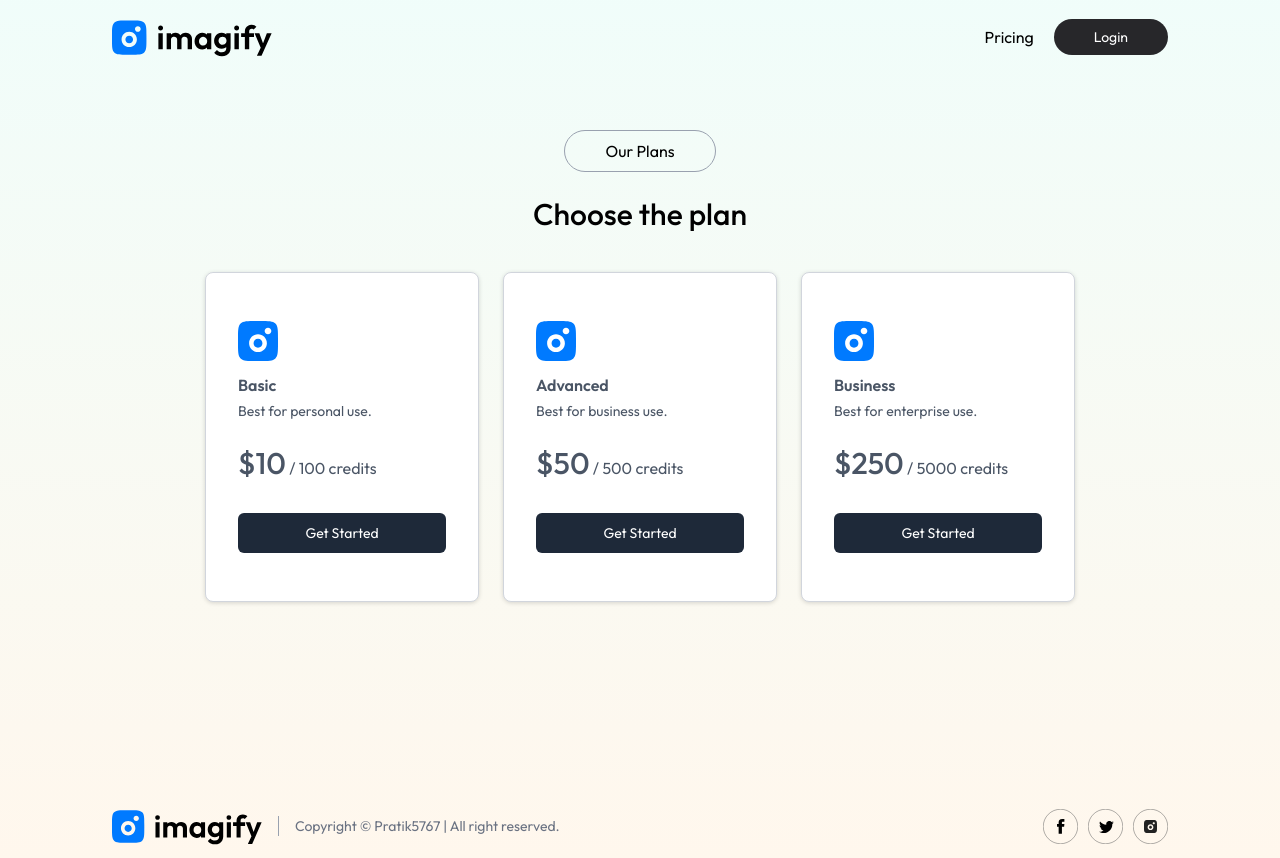
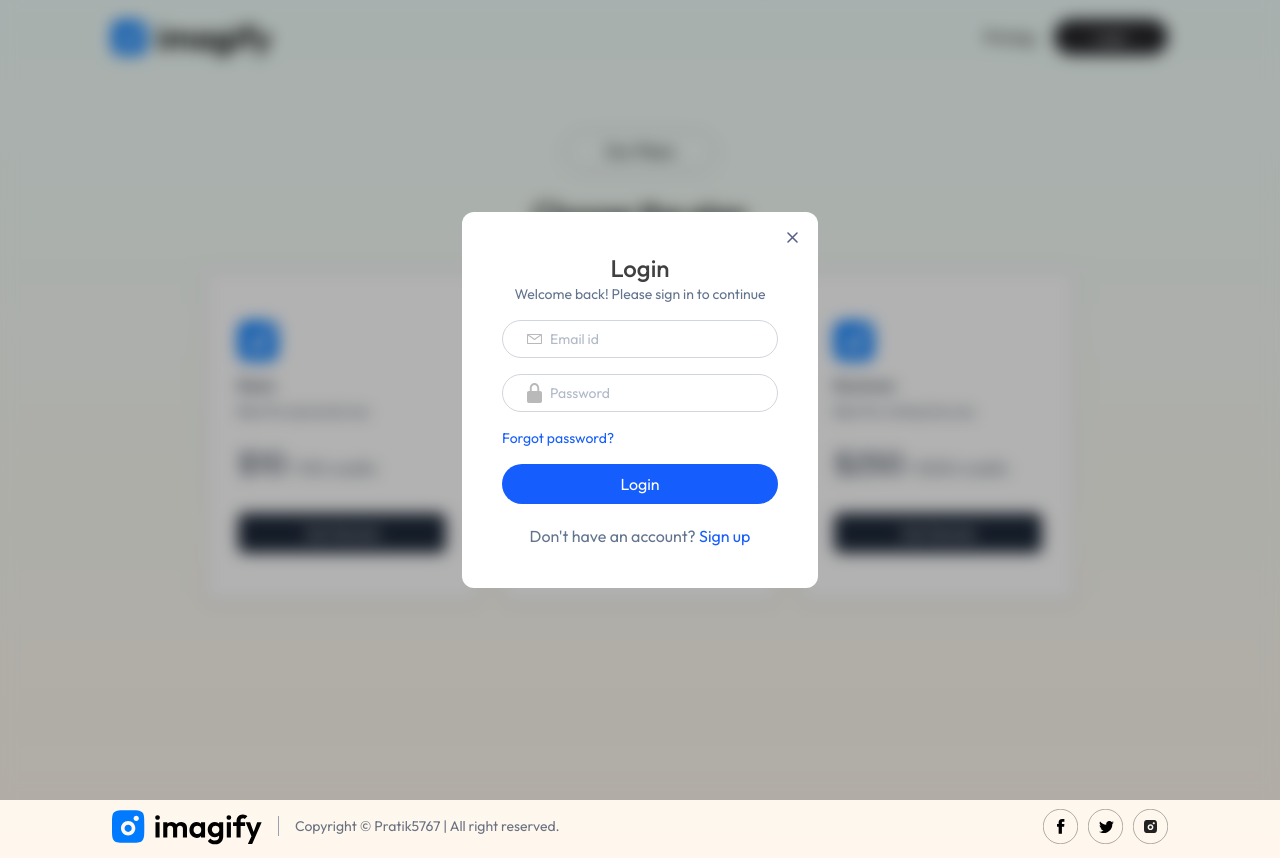
Before and after one commit to Pratik5767/imagify, a React (Vite) app in the folder client/: page /buy in a window 1280 px wide. Both pictures are taken after a click on the button "Login". Built offline with nearby package versions, Linux system fonts and the light colour scheme.

Commit message:
Login UI created

```diff
--- a/client/package.json
+++ b/client/package.json
@@ -11,6 +11,7 @@
     },
     "dependencies": {
         "@tailwindcss/vite": "^4.1.14",
+        "lucide-react": "^0.545.0",
         "react": "^19.1.1",
         "react-dom": "^19.1.1",
         "react-router-dom": "^7.9.4",
--- a/client/src/App.jsx
+++ b/client/src/App.jsx
@@ -1,14 +1,23 @@
+import { useContext } from "react"
 import Footer from "./components/Footer"
+import Login from "./components/Login"
 import Navbar from "./components/Navbar"
 import BuyCredits from "./pages/BuyCredits"
 import Home from "./pages/Home"
 import Result from "./pages/Result"
 import { Routes, Route } from "react-router-dom"
+import { AppContext } from "./context/AppContext"
 
 const App = () => {
+    const { showLogin } = useContext(AppContext);
+
     return (
         <div className="px-4 sm:px-10 md:px-14 lg:px-28 min-h-screen bg-gradient-to-b from-teal-50 to-orange-50">
             <Navbar />
+
+            {
+                showLogin && <Login />
+            }
 
             <Routes>
                 <Route path="/" element={<Home />} />
--- /dev/null
+++ b/client/src/components/Login.jsx
@@ -0,0 +1,96 @@
+import { useContext, useEffect, useState } from "react"
+import { assets } from "../assets/assets"
+import { User } from "lucide-react"
+import { AppContext } from "../context/AppContext";
+
+const Login = () => {
+    const [state, setState] = useState('Login');
+    const { setShowLogin } = useContext(AppContext);
+
+    useEffect(() => {
+        document.body.style.overflow = 'hidden';
+
+        return () => {
+            document.body.style.overflow = 'unset';
+        }
+    }, [])
+
+    return (
+        <div className="absolute top-0 left-0 right-0 bottom-0 z-10 backdrop-blur-sm bg-black/30 flex justify-center items-center">
+            <form className="relative bg-white p-10 rounded-xl text-slate-500">
+                <h1 className="text-center text-2xl text-neutral-700 font-medium">{state}</h1>
+
+                <p className="text-sm text-center">
+                    {
+                        state === 'Login' ? 'Welcome back! Please sign in to continue' : 'Create your account to get started'
+                    }
+                </p>
+
+                {
+                    state !== 'Login' &&
+                    <div className="border border-gray-300 px-6 py-2 flex items-center gap-2 rounded-full mt-5">
+                        <User className="text-gray-400" width={15} />
+
+                        <input
+                            type="text"
+                            placeholder="Full Name"
+                            required
+                            className="outline-none text-sm"
+                        />
+                    </div>
+                }
+
+                <div className="border border-gray-300 px-6 py-2 flex items-center gap-2 rounded-full mt-4">
+                    <img width={15} src={assets.email_icon} alt="email_icon" />
+
+                    <input
+                        type="email"
+                        placeholder="Email id"
+                        required
+                        className="outline-none text-sm"
+                    />
+                </div>
+
+                <div className="border border-gray-300 px-6 py-2 flex items-center gap-2 rounded-full mt-4">
+                    <img width={15} src={assets.lock_icon} alt="lock_icon" />
+
+                    <input
+                        type="password"
+                        placeholder="Password"
+                        required
+                        className="outline-none text-sm"
+                    />
+                </div>
+
+                <p className="text-sm text-blue-600 my-4 cursor-pointer">Forgot password?</p>
+
+                <button className="bg-blue-600 w-full text-white py-2 rounded-full cursor-pointer">
+                    {
+                        state === 'Login' ? 'Login' : 'Create Account'
+                    }
+                </button>
+
+                {
+                    state === 'Login' ?
+                        (
+                            <p className="mt-5 text-center">Don't have an account?
+                                <span onClick={() => setState('Sign up')} className="text-blue-600 cursor-pointer"> Sign up</span>
+                            </p>
+                        ) : (
+                            <p className="mt-5 text-center">Already have an account?
+                                <span onClick={() => setState('Login')} className="text-blue-600 cursor-pointer"> Login</span>
+                            </p>
+                        )
+                }
+
+                <img
+                    onClick={() => setShowLogin(false)}
+                    src={assets.cross_icon} alt="cross_icon"
+                    className="absolute top-5 right-5 cursor-pointer"
+                />
+            </form>
+        </div>
+    )
+}
+
+export default Login
--- a/client/src/components/Navbar.jsx
+++ b/client/src/components/Navbar.jsx
@@ -4,7 +4,7 @@
 import { AppContext } from "../context/AppContext";
 
 const Navbar = () => {
-    const { user, navigate } = useContext(AppContext);
+    const { user, navigate, setShowLogin } = useContext(AppContext);
 
     return (
         <div className="flex items-center justify-between py-4">
@@ -40,7 +40,7 @@
                         <div className="flex items-center gap-2 sm:gap-5">
                             <p onClick={() => navigate('/buy')} className="cursor-pointer">Pricing</p>
 
-                            <button className="bg-zinc-800 text-white px-7 py-2 sm:px-10 text-sm rounded-full cursor-pointer">Login</button>
+                            <button onClick={() => setShowLogin(true)} className="bg-zinc-800 text-white px-7 py-2 sm:px-10 text-sm rounded-full cursor-pointer">Login</button>
                         </div>
                     )
                 }
--- a/client/src/context/AppContext.jsx
+++ b/client/src/context/AppContext.jsx
@@ -5,12 +5,16 @@
 
 const AppContextProvider = ({ children }) => {
     const [user, setUser] = useState(null);
+    const [showLogin, setShowLogin] = useState(false);
+
     const navigate = useNavigate();
 
     const value = {
         user,
         setUser,
-        navigate
+        navigate,
+        showLogin,
+        setShowLogin
     }
 
     return (
```
Also changed, not shown: 1 other file (tests, documents, lock files or other folders).
